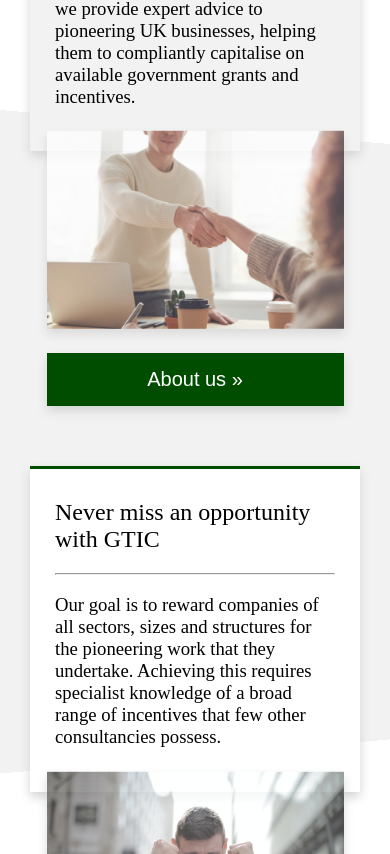
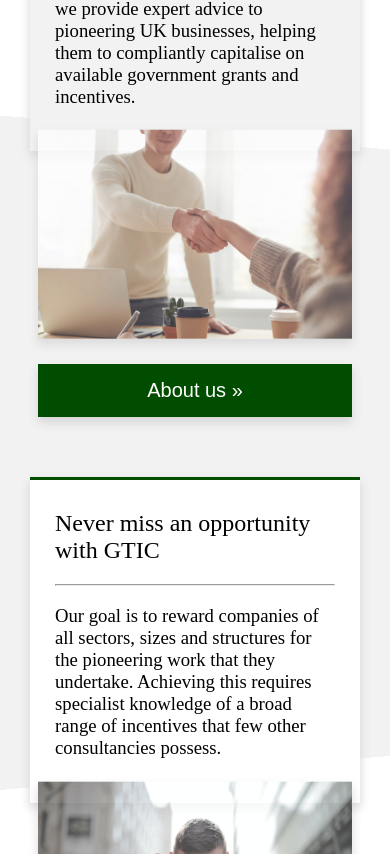
Before and after one commit to samalty/gtic-website, a React (Create React App) app: page / in a window 390 px wide. Shown: the part 1030-1884 px from the top of the page. Built offline with nearby package versions, Linux system fonts and the light colour scheme; what google-maps-react would draw is missing.

Commit message:
Updated CSS and package.json.

```diff
--- a/package.json
+++ b/package.json
@@ -1,4 +1,5 @@
 {
+  "homepage": "http://samalty.github.io/gtic-website",
   "name": "gtic-website",
   "version": "0.1.0",
   "private": true,
--- a/src/components/CaseStudies.scss
+++ b/src/components/CaseStudies.scss
@@ -24,15 +24,19 @@
     height: auto;
     margin: 0;
     transition: 0.5s;
+    vertical-align: top;
 }
 
 .inner-card{
     vertical-align: top;
     background-color: #ffffff;
-    width: 80%;
+    width: 95%;
     margin: auto;
     margin-bottom: 10px;
     @include boxShadow();
+    @media screen and (min-width: 1200px) {
+        width: 80%;
+    }
 }
 
 .card-header{
@@ -63,6 +67,7 @@
     font-size: 20px;
     color: #ffffff;
     background-color: #262626;
+    opacity: 0.5;
     border: none;
     border-radius: 50%;
     cursor: pointer;
--- a/src/components/Home.js
+++ b/src/components/Home.js
@@ -45,7 +45,7 @@ class Home extends Component {
                                             <button className="intro-btn"><span>{item.buttonText}</span></button>
                                         </Link>
                                     </div>
-                                    <div className="decoration white"></div>
+                                    <div className="decoration"></div>
                                     <div className="image-container bottom-right">
                                         <img src={item.img} alt={item.buttonText} className="intro-img"></img>
                                     </div>
--- a/src/components/Home.scss
+++ b/src/components/Home.scss
@@ -160,9 +160,12 @@ h1,h2,h3,h4,h5,p{
 .testimonials{
     background-image: url('../media/engineering.jpg');
     background-repeat: round;
-    background-size: auto 100%;
     background-position: center;
     background-repeat: no-repeat;
+    background-size: auto 100%;
+    @media screen and (min-width: 1150px) {
+        background-size: 100% auto;
+    }
     .overlay{
         background-color: rgba(102, 102, 102, 0.5);
     }
--- a/src/components/_Themes.scss
+++ b/src/components/_Themes.scss
@@ -56,25 +56,25 @@
 
 @mixin imageMobileWidth {
     @media screen and (max-width: 1000px) {
-        width: 60%;
+        width: 65%;
     }
     @media screen and (max-width: 925px) {
-        width: 65%;
+        width: 70%;
     }
     @media screen and (max-width: 850px) {
-        width: 70%;
+        width: 75%;
     }
     @media screen and (max-width: 775px) {
-        width: 75%;
+        width: 80%;
     }
     @media screen and (max-width: 700px) {
-        width: 80%;
+        width: 85%;
     }
     @media screen and (max-width: 625px) {
-        width: 85%;
+        width: 90%;
     }
     @media screen and (max-width: 550px) {
-        width: 90%;
+        width: 95%;
     }
 }
 
```
